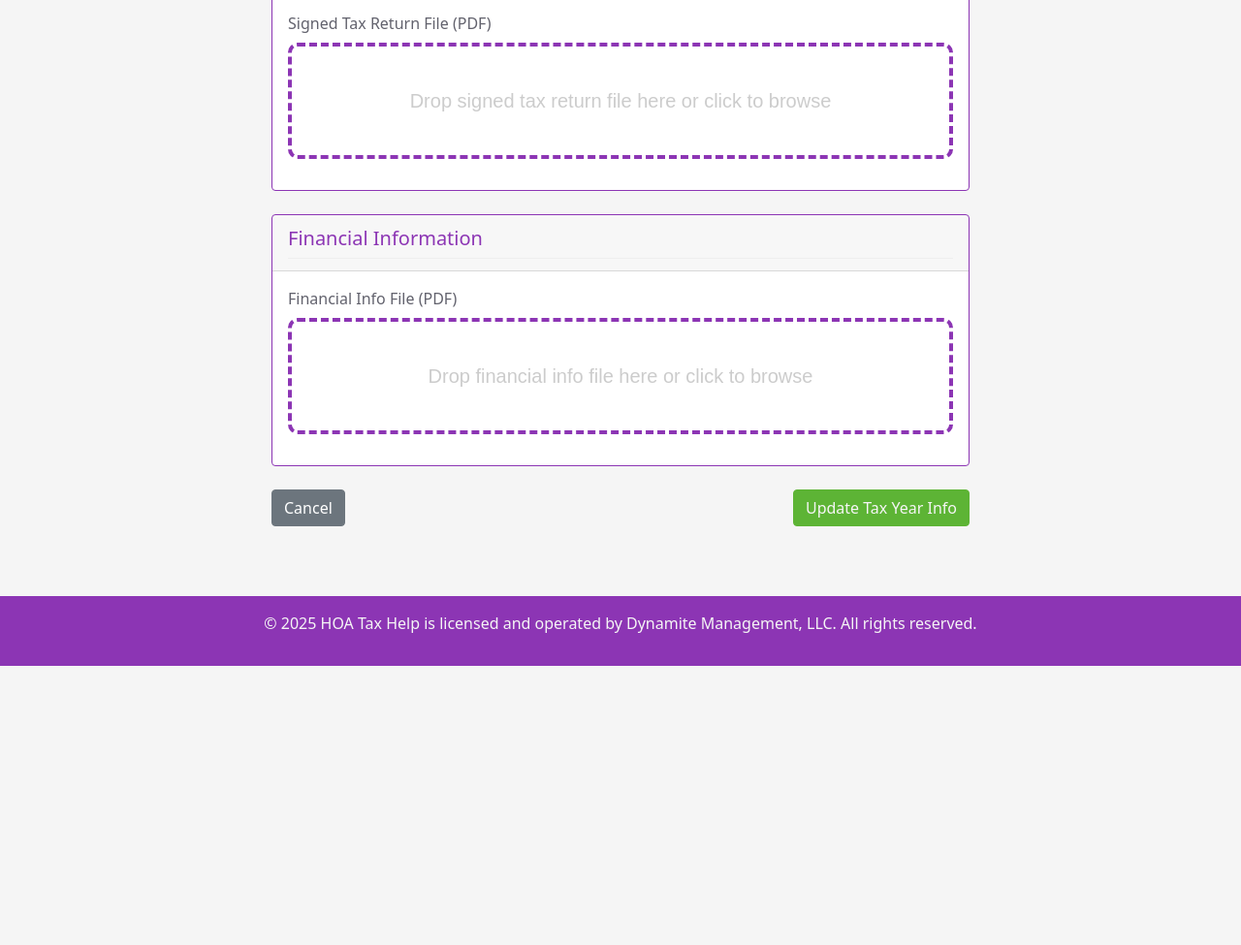
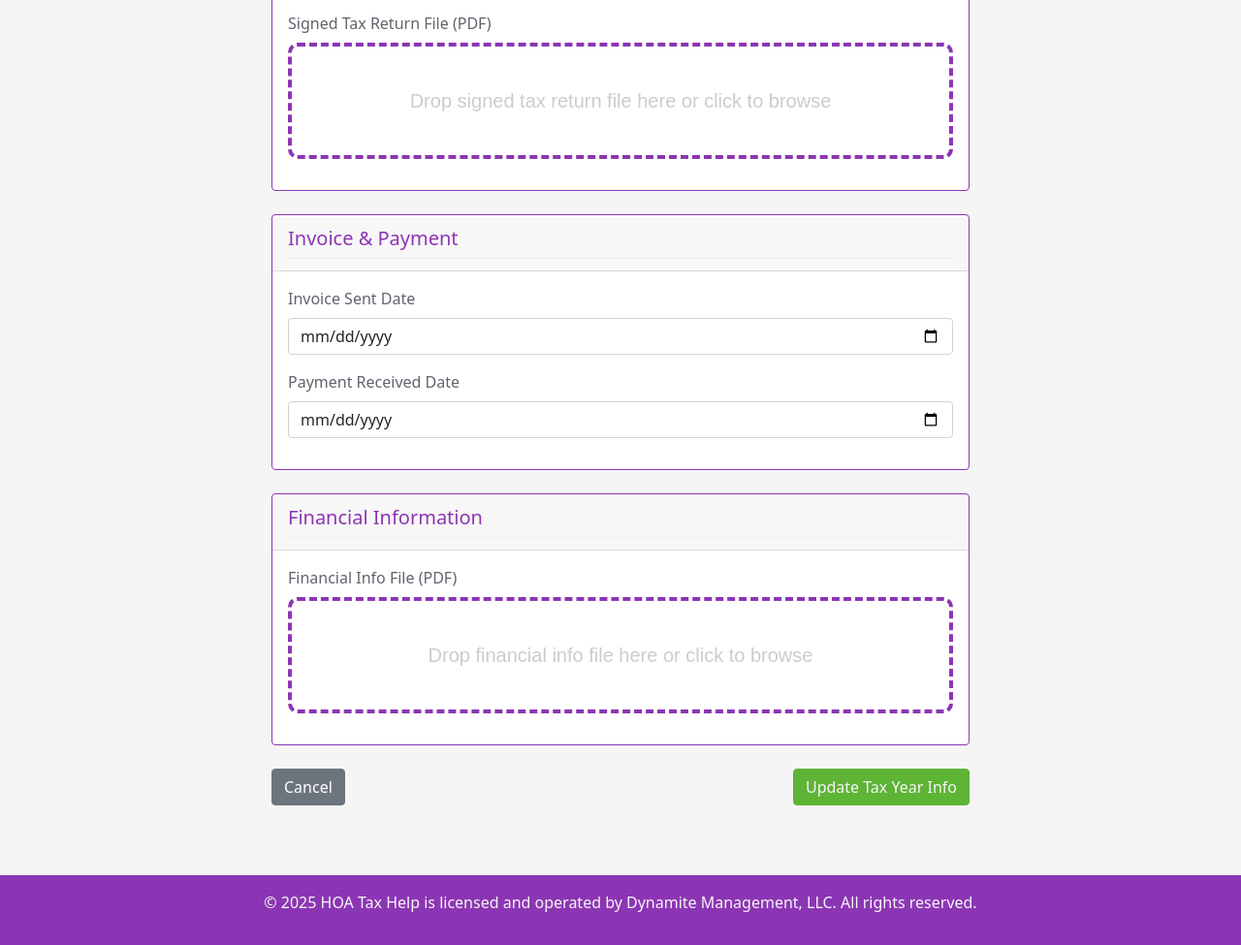
Before and after one commit to dougmclain/dynamite_tax, a Django app: page /edit-tax-year-info/1/2023/ in a window 1280 px wide. Shown: the part 1384-2359 px from the top of the page at 97% size. Before the commit the page ends 2071 px from the top, so only its background shows below. Run offline with Django 4.2, Linux system fonts and the light colour scheme; a user stored in the database is signed in; data comes from the database, SQL or seed files in the repository; some libraries are stand-ins or nearby versions.

Commit message:
Add invoice sent date and payment received date tracking
Adds invoice_sent_date and payment_received_date fields to
AssociationFilingStatus, with UI for viewing on the association
detail page, editing on the tax year info page, and status
badges/counts on the dashboard.

Co-Authored-By: Claude Opus 4.6 (1M context) <noreply@anthropic.com>

```diff
--- a/tax_form/models.py
+++ b/tax_form/models.py
@@ -663,8 +663,10 @@ class AssociationFilingStatus(models.Model):
     not_filing_reason = models.CharField(max_length=255, blank=True,
                         help_text="Reason for not preparing a tax return")
 
-    # Invoice tracking - simplified
+    # Invoice tracking
     invoiced = models.BooleanField(default=False, help_text="Has this association been invoiced?")
+    invoice_sent_date = models.DateField(null=True, blank=True, help_text="Date the invoice was sent")
+    payment_received_date = models.DateField(null=True, blank=True, help_text="Date payment was received")
 
     class Meta:
         unique_together = ('association', 'tax_year')
--- a/tax_form/templates/tax_form/edit_tax_year_info.html
+++ b/tax_form/templates/tax_form/edit_tax_year_info.html
@@ -109,6 +109,23 @@
                     </div>
                 </div>
 
+                <!-- Invoice & Payment Tracking -->
+                <div class="card mb-4">
+                    <div class="card-header">
+                        <h3 class="h5 mb-0">Invoice & Payment</h3>
+                    </div>
+                    <div class="card-body">
+                        <div class="mb-3">
+                            <label for="invoice_sent_date" class="form-label">Invoice Sent Date</label>
+                            <input type="date" class="form-control" id="invoice_sent_date" name="invoice_sent_date" value="{% if filing_status.invoice_sent_date %}{{ filing_status.invoice_sent_date|date:'Y-m-d' }}{% endif %}">
+                        </div>
+                        <div class="mb-3">
+                            <label for="payment_received_date" class="form-label">Payment Received Date</label>
+                            <input type="date" class="form-control" id="payment_received_date" name="payment_received_date" value="{% if filing_status.payment_received_date %}{{ filing_status.payment_received_date|date:'Y-m-d' }}{% endif %}">
+                        </div>
+                    </div>
+                </div>
+
                 <!-- Financial Information -->
                 <div class="card mb-4">
                     <div class="card-header">
--- a/tax_form/views/edit_tax_year_info.py
+++ b/tax_form/views/edit_tax_year_info.py
@@ -7,7 +7,7 @@ from django.conf import settings
 from django.core.files.storage import default_storage
 from django.core.files.base import ContentFile
 from azure.storage.blob import BlobServiceClient, ContentSettings
-from ..models import Association, Financial, Extension, CompletedTaxReturn
+from ..models import Association, Financial, Extension, CompletedTaxReturn, AssociationFilingStatus
 import logging
 import os
 import time
@@ -26,6 +26,11 @@ class EditTaxYearInfoView(LoginRequiredMixin, View):
         )
         extension, _ = Extension.objects.get_or_create(financial=financial)
         completed_tax_return, _ = CompletedTaxReturn.objects.get_or_create(financial=financial)
+        filing_status, _ = AssociationFilingStatus.objects.get_or_create(
+            association=association,
+            tax_year=tax_year,
+            defaults={'prepare_return': True, 'invoiced': False}
+        )
 
         # Store in session
         request.session['selected_association_id'] = str(association_id)
@@ -37,6 +42,7 @@ class EditTaxYearInfoView(LoginRequiredMixin, View):
             'extension': extension,
             'completed_tax_return': completed_tax_return,
             'financial': financial,
+            'filing_status': filing_status,
         }
         return render(request, self.template_name, context)
 
@@ -50,6 +56,11 @@ class EditTaxYearInfoView(LoginRequiredMixin, View):
             )
             extension, _ = Extension.objects.get_or_create(financial=financial)
             completed_tax_return, _ = CompletedTaxReturn.objects.get_or_create(financial=financial)
+            filing_status, _ = AssociationFilingStatus.objects.get_or_create(
+                association=association,
+                tax_year=tax_year,
+                defaults={'prepare_return': True, 'invoiced': False}
+            )
 
             # Store in session
             request.session['selected_association_id'] = str(association_id)
@@ -67,6 +78,12 @@ class EditTaxYearInfoView(LoginRequiredMixin, View):
             completed_tax_return.return_filed = 'tax_return_filed' in request.POST
             completed_tax_return.date_prepared = request.POST.get('tax_return_filed_date') or None
             completed_tax_return.filing_status = request.POST.get('filing_status', 'not_filed')
+
+            # Update invoice/payment tracking
+            filing_status.invoice_sent_date = request.POST.get('invoice_sent_date') or None
+            filing_status.payment_received_date = request.POST.get('payment_received_date') or None
+            # Keep the invoiced boolean in sync
+            filing_status.invoiced = filing_status.invoice_sent_date is not None
 
             # Azure Storage connection
             connection_string = f"DefaultEndpointsProtocol=https;AccountName={settings.AZURE_ACCOUNT_NAME};AccountKey={settings.AZURE_ACCOUNT_KEY};EndpointSuffix=core.windows.net"
@@ -261,6 +278,7 @@ class EditTaxYearInfoView(LoginRequiredMixin, View):
             extension.save()
             completed_tax_return.save()
             financial.save()
+            filing_status.save()
 
             messages.success(request, f'Tax year {tax_year} information updated successfully.')
             return redirect(f"{reverse('association')}?association_id={association_id}&tax_year={tax_year}")
```
Also changed, not shown: tax_form/templates/tax_form/association.html (+16 -0 lines), tax_form/templates/tax_form/dashboard.html (+7 -2 lines), tax_form/views/association.py (+9 -1 lines), tax_form/views/dashboard.py (+8 -1 lines).
